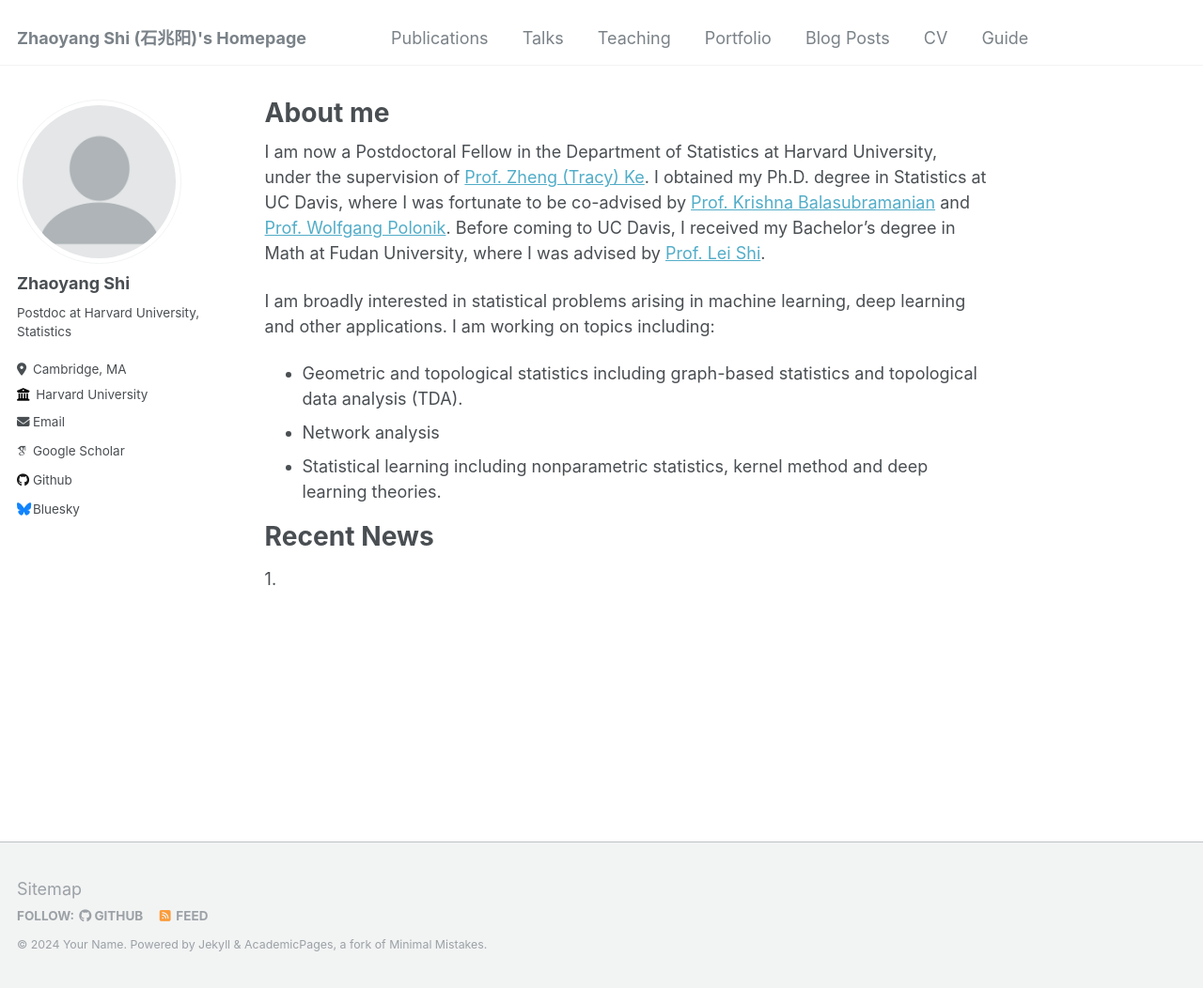
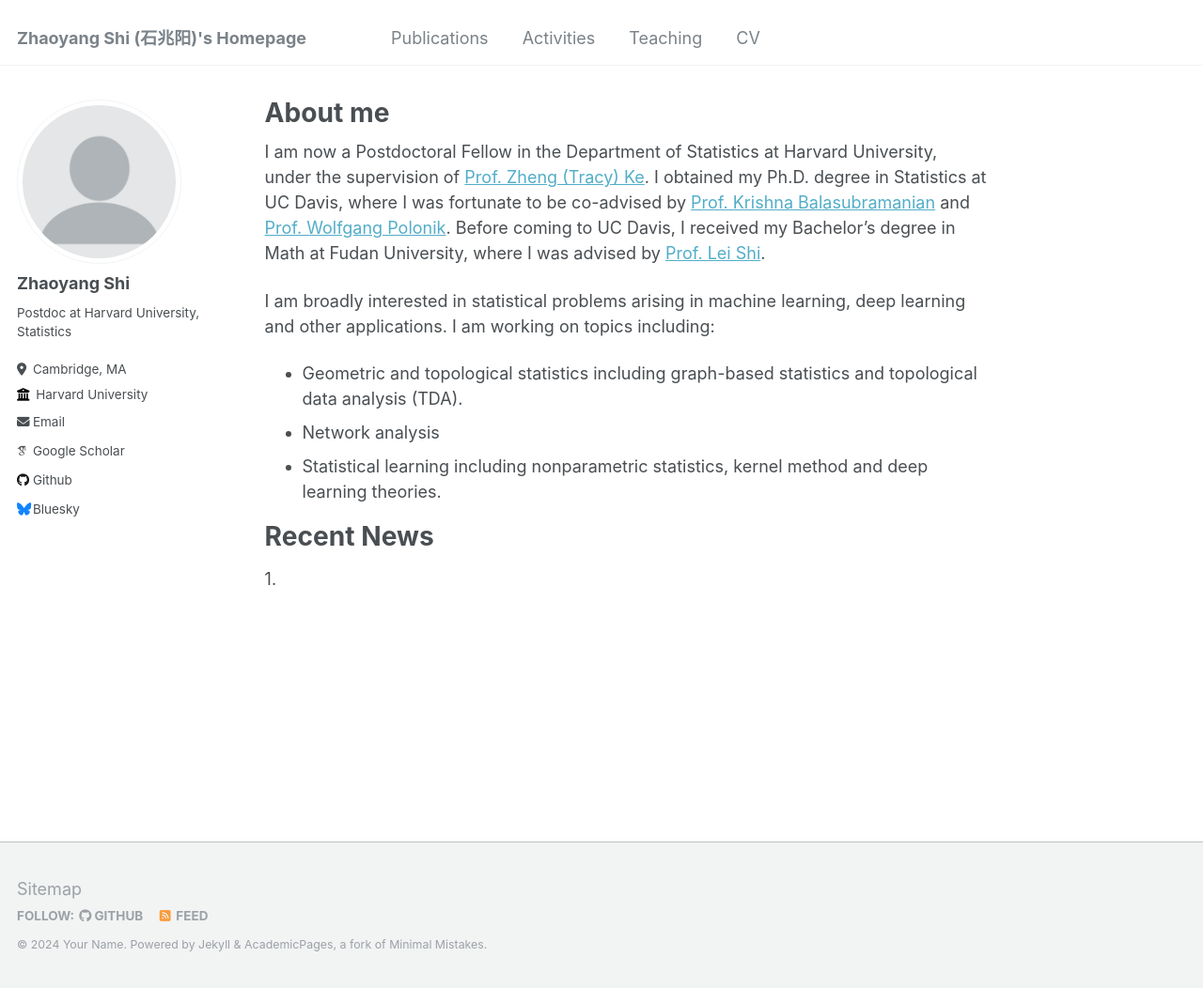
Before and after one commit to 10Mzys/website, a Jekyll site: the page built from _pages/about.md, in a window 1280 px wide and 1052 px high. Shown: the whole window at 94% size. Built offline with Jekyll 4.4.1, drawn with Linux system fonts in a browser that asks for light colours; some web fonts are replaced.

Commit message:
Update navigation.yml

```diff
--- a/_data/navigation.yml
+++ b/_data/navigation.yml
@@ -3,20 +3,11 @@ main:
   - title: "Publications"
     url: /publications/
 
-  - title: "Talks"
+  - title: "Activities"
     url: /talks/
 
   - title: "Teaching"
     url: /teaching/
 
-  - title: "Portfolio"
-    url: /portfolio/
-
-  - title: "Blog Posts"
-    url: /year-archive/
-
   - title: "CV"
     url: /cv/
-
-  - title: "Guide"
-    url: /markdown/
```
